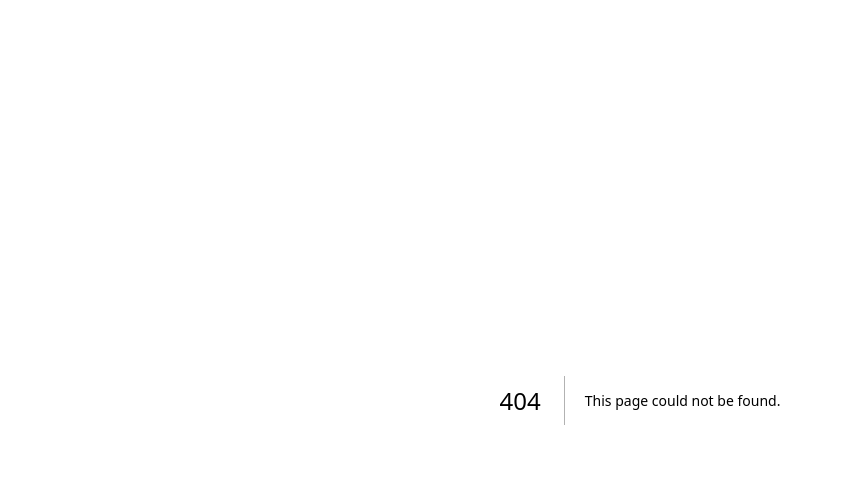
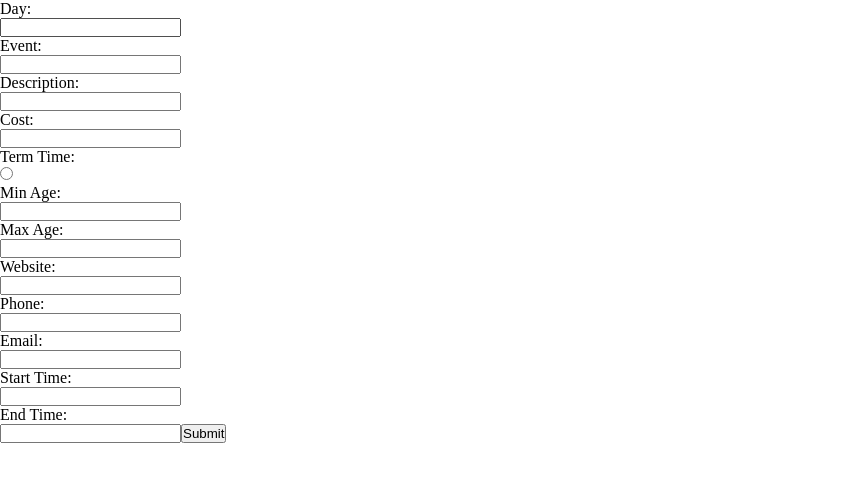
Before and after one commit to ccozens/local_events, a Next.js app: page /createEvent in a window 1280 px wide. Before the commit this address had no page. Shown: the top 482 px of the page, without its empty margins (0-843 px from the left). Built offline with nearby package versions, Linux system fonts and the light colour scheme.

Commit message:
updated prismaclient alias and added api/events folder

```diff
--- a/src/components/EventCard.tsx
+++ b/src/components/EventCard.tsx
@@ -22,7 +22,7 @@ export default function EventCard({ event }: { event: Event }) {
 				<a
 					href="#"
 					className="card-footer-item"
-					onClick={() => Router.push("/p/[id]", `/p/${event.id}`)}>
+					onClick={() => Router.push("/events/[id]", `/events/${event.id}`)}>
 					View
 				</a>
 			</footer>
--- /dev/null
+++ b/src/pages/api/events/index.ts
@@ -0,0 +1,32 @@
+// Next.js API route support: https://nextjs.org/docs/api-routes/introduction
+import type { NextApiRequest, NextApiResponse } from 'next';
+import prisma from '@prismaclient';
+import {Event} from '@prismatypes';
+
+export default async function handler(
+	req: NextApiRequest,
+	res: NextApiResponse
+) {
+	// get submitted data from request body
+	const body = req.body;
+
+	// send data to prisma
+	const event = await prisma.event.create({
+		data: {
+			name: body.name,
+			cost: body.cost,
+			minAge: body.minAge,
+			maxAge: body.maxAge,
+		},
+	});
+
+	// guard clause to check for first and last name, with early return if not present
+	if (!body.name || !body.cost || !body.minAge || !body.maxAge)
+		// send HTTP bad request code
+		return res
+			.status(400)
+			.json({ data: 'Things not found' });
+
+    // found the name, so return it
+    res.status(200).json({ data: `Event name: ${body.name} \n Event cost ${body.cost} \n Event age range ${body.minAge} - ${body.maxAge}`})
+}
--- /dev/null
+++ b/src/pages/createEvent.tsx
@@ -0,0 +1,82 @@
+import { Event } from '@prismatypes';
+import styles from '@/styles/Form.module.css';
+
+export default function CreateEvent() {
+	const handleSubmit: React.FormEventHandler<
+		HTMLFormElement
+	> = async (event: React.SyntheticEvent) => {
+		// stop form submitting and refreshing page
+		event.preventDefault();
+
+		// map form elements to their types from Event type
+		type EventFormTarget = {
+			[K in keyof Event]: { value: string };
+		};
+		//  type assertion for form elements
+		const target = event.target as unknown as EventFormTarget;
+
+		// get data from form
+		const data = {
+			day: target.day.value,
+			name: target.name.value,
+			description: target.description?.value,
+			cost: target.cost.value,
+			termTime: target.termTime.value,
+			minAge: target.minAge.value,
+			maxAge: target.maxAge.value,
+			// location: target.location.value,
+			website: target.website?.value,
+			phone: target.phone?.value,
+			email: target.email?.value,
+			startTime: target.startTime.value,
+			endTime: target.endTime.value,
+		};
+
+		console.log(data);
+
+		const res = await fetch('/api/events', {
+			method: 'POST',
+			body: JSON.stringify(data),
+			headers: {
+				'Content-Type': 'application/json',
+			},
+		});
+		const result = await res.json();
+		// console.log(result);
+	};
+
+	return (
+		<div>
+			{/* <form action="/api/events" method="post"> */}
+			<form onSubmit={handleSubmit} className={styles.createEvent}>
+				<label htmlFor="day">Day:</label>
+				<input type="text" id="day" name="day" required/>
+				<label htmlFor="name">Event:</label>
+				<input type="text" id="name" name="name" required/>
+				<label htmlFor="description">Description:</label>
+				<input type="text" id="description" name="description" />
+				<label htmlFor="cost">Cost:</label>
+				<input type="number" id="cost" name="cost" required/>
+				<label htmlFor="termTime">Term Time:</label>
+				<input type="radio" id="termTime" name="termTime" required/>
+				<label htmlFor="minAge">Min Age:</label>
+				<input type="number" id="minAge" name="minAge" required/>
+				<label htmlFor="maxAge">Max Age:</label>
+				<input type="number" id="maxAge" name="maxAge" required/>
+				{/* <label htmlFor="location">Location:</label>
+				<input type="text" id="location" name="location" /> */}
+				<label htmlFor="website">Website:</label>
+				<input type="text" id="website" name="website" />
+				<label htmlFor="phone">Phone:</label>
+				<input type="text" id="phone" name="phone" />
+				<label htmlFor="email">Email:</label>
+				<input type="email" id="email" name="email" />
+				<label htmlFor="startTime">Start Time:</label>
+				<input type="text" id="startTime" name="startTime" required/>
+				<label htmlFor="endTime">End Time:</label>
+				<input type="text" id="endTime" name="endTime" required/>
+				<button type="submit">Submit</button>
+			</form>
+		</div>
+	);
+}
--- a/src/pages/p/[id].tsx
+++ b/src/pages/events/[id].tsx
@@ -1,5 +1,5 @@
 import { GetServerSideProps } from 'next';
-import prisma from '../../../lib/prisma';
+import prisma from '@prismaclient';
 import { Event } from '@prismatypes';
 import Layout from '@/components/Layout';
 
--- a/src/pages/index.tsx
+++ b/src/pages/index.tsx
@@ -1,18 +1,19 @@
 import { GetStaticProps } from 'next';
 import styles from '@/styles/Home.module.css';
 // import prisma from '@/lib/prisma';
-import prisma from '../../lib/prisma';
+import prisma from '@prismaclient';
 import { Event } from '@prismatypes';
 import EventCard from '@/components/EventCard';
 import Layout from '@/components/Layout';
 import Image from 'next/image';
 import type { NextPageWithLayout } from './_app';
 import pic from '../images/hero_playing_crop.webp';
+
+
 export const getStaticProps: GetStaticProps = async () => {
 	const events = await prisma.event.findMany({
 		// no args = return all
 	});
-
 	return {
 		props: { events: JSON.parse(JSON.stringify(events)) },
 		revalidate: 10,
--- /dev/null
+++ b/src/styles/Form.module.css
@@ -0,0 +1,3 @@
+.createEvent > label {
+	display: block;
+}
--- a/tsconfig.json
+++ b/tsconfig.json
@@ -16,7 +16,7 @@
     "incremental": true,
     "paths": {
       "@/*": ["./src/*"],
-      "@lib": ["./lib/*"],
+      "@prismaclient": ["./lib/prisma"],
       "@prismatypes": ["./prisma/generated/zod/index"]
     }
   },
```
